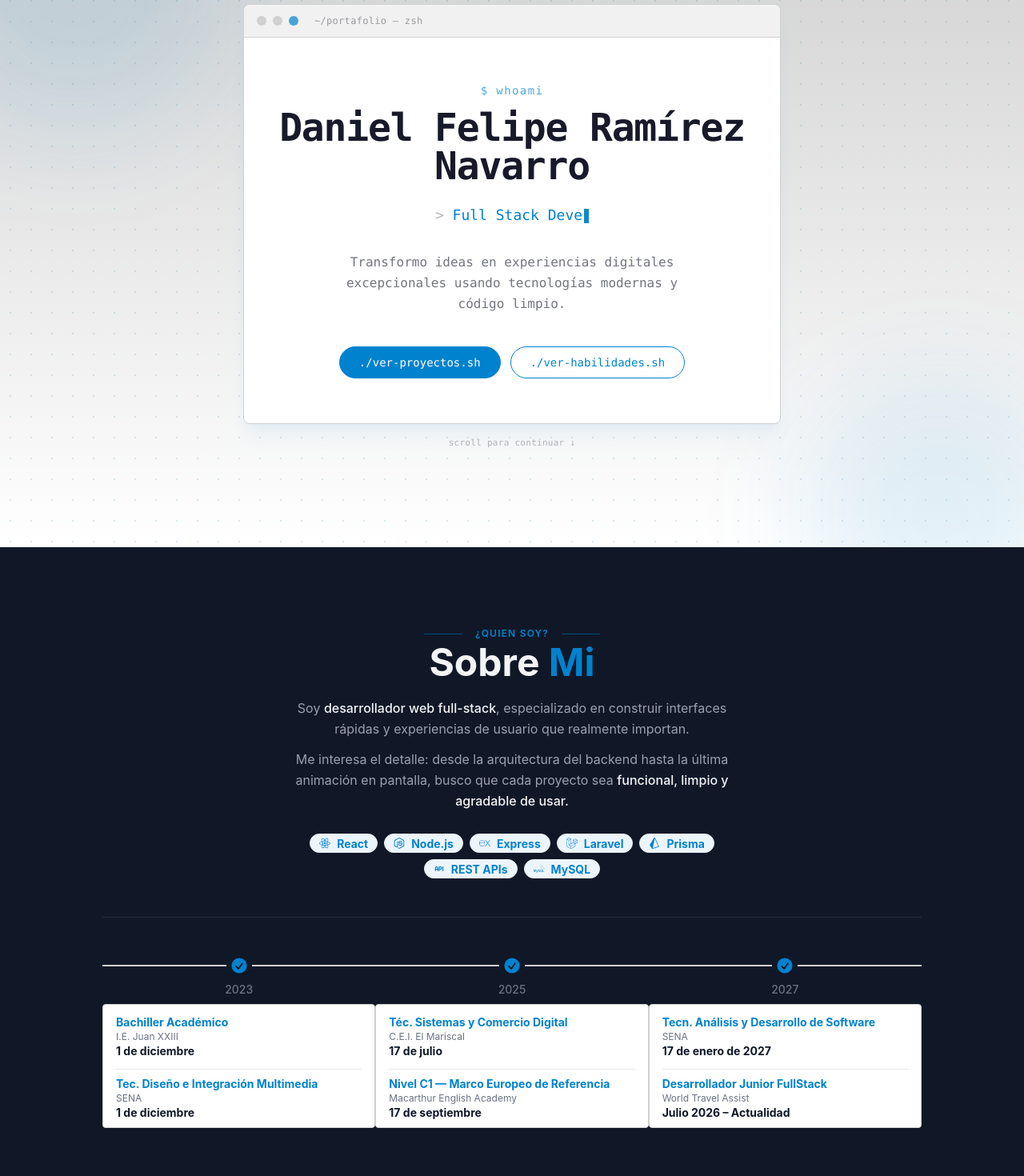
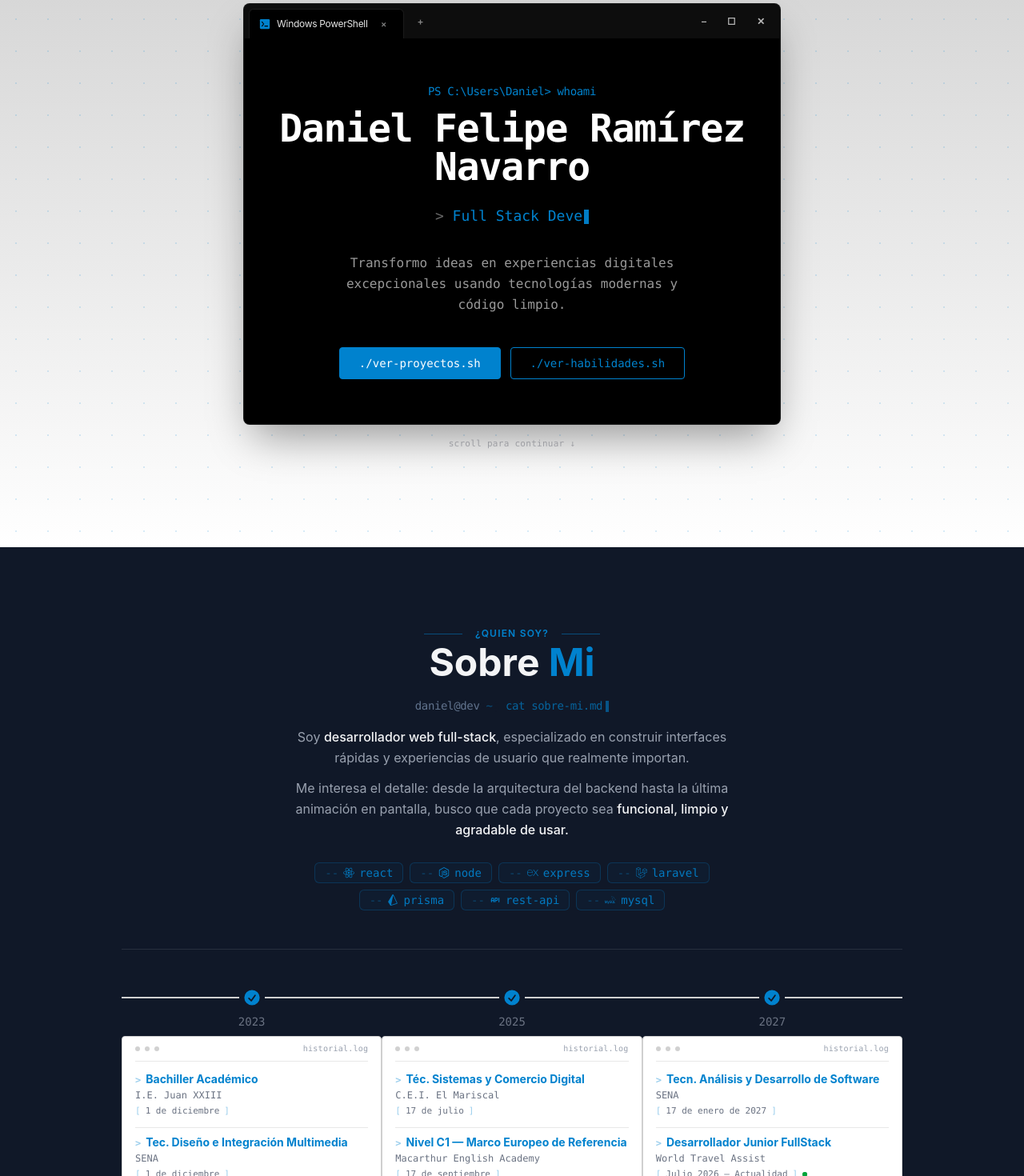
Before and after one commit to DanielRN-SOFT/portafolio_personal_frontend, a React (Vite) app: page / in a window 1280 px wide. Shown: the part 180-1650 px from the top of the page at 80% size. Built offline with nearby package versions, Linux system fonts and the light colour scheme; no server answers.

Commit message:
Seccion sobre mi rediseñada

```diff
--- a/src/components/HeroSection.jsx
+++ b/src/components/HeroSection.jsx
@@ -55,42 +55,108 @@ const HeroSection = () => {
         className="absolute inset-0 opacity-[0.15] text-primary"
         style={{
           backgroundImage: "radial-gradient(currentColor 1px, transparent 1px)",
-          backgroundSize: "26px 26px",
+          backgroundSize: "40px 40px",
         }}
       />
-      {/* Resplandores azules suaves, coherentes con un fondo claro */}
-      <div className="pointer-events-none absolute -top-24 -left-24 h-95 w-95 rounded-full bg-primary/10 blur-3xl" />
-      <div className="pointer-events-none absolute -bottom-32 -right-16 h-85 w-85 rounded-full bg-primary/10 blur-3xl" />
+      <div className="relative z-10 w-full max-w-2xl">
+        {/* Ventana estilo Windows Terminal, con tokens de daisyUI */}
+        <div className="rounded-lg overflow-hidden border border-neutral-content/10 bg-neutral text-neutral-content shadow-2xl shadow-black/40">
+          {/* Fila de pestañas, estilo Fluent */}
+          <div className="flex items-stretch bg-neutral-content/5 pt-1.5 px-1.5 gap-1">
+            <div className="flex items-center gap-2 rounded-t-md bg-neutral px-3 py-1.5 border-t border-x border-neutral-content/10">
+              <svg
+                width="14"
+                height="14"
+                viewBox="0 0 16 16"
+                fill="none"
+                className="shrink-0 text-primary"
+                aria-hidden="true"
+              >
+                <rect
+                  x="1"
+                  y="1"
+                  width="14"
+                  height="14"
+                  rx="1.5"
+                  className="fill-current"
+                />
+                <path
+                  d="M4 5L6.5 8L4 11"
+                  stroke="currentColor"
+                  className="text-neutral"
+                  strokeWidth="1.2"
+                  strokeLinecap="round"
+                  strokeLinejoin="round"
+                />
+                <path
+                  d="M8 11H12"
+                  stroke="currentColor"
+                  className="text-neutral"
+                  strokeWidth="1.2"
+                  strokeLinecap="round"
+                />
+              </svg>
+              <span className="text-xs font-sans tracking-tight text-neutral-content/90">
+                Windows PowerShell
+              </span>
+              <span className="btn btn-ghost btn-xs btn-circle text-neutral-content/50 hover:text-neutral-content">
+                ×
+              </span>
+            </div>
+            <button
+              type="button"
+              tabIndex={-1}
+              aria-hidden="true"
+              className="btn btn-ghost btn-sm text-neutral-content/50"
+            >
+              +
+            </button>
 
-      <div className="relative z-10 w-full max-w-2xl">
-        {/* Ventana de terminal, en clave clara */}
-        <div className="rounded-lg border border-base-300 bg-base-100 shadow-xl shadow-primary/5">
-          {/* Barra de título */}
-          <div className="flex items-center gap-2 border-b border-base-300 bg-base-200/60 px-4 py-3 rounded-t-lg">
-            <span className="h-3 w-3 rounded-full bg-base-300" />
-            <span className="h-3 w-3 rounded-full bg-base-300" />
-            <span className="h-3 w-3 rounded-full bg-primary/70" />
-            <span className="ml-3 text-xs text-base-content/40 tracking-wide font-mono">
-              ~/portafolio — zsh
-            </span>
+            {/* Controles de ventana */}
+            <div className="ml-auto flex items-stretch">
+              <button
+                type="button"
+                tabIndex={-1}
+                aria-hidden="true"
+                className="btn btn-ghost btn-sm rounded-none text-neutral-content/70"
+              >
+                &#8211;
+              </button>
+              <button
+                type="button"
+                tabIndex={-1}
+                aria-hidden="true"
+                className="btn btn-ghost btn-sm rounded-none text-neutral-content/70 text-xs"
+              >
+                &#9633;
+              </button>
+              <button
+                type="button"
+                tabIndex={-1}
+                aria-hidden="true"
+                className="btn btn-ghost btn-sm rounded-none text-neutral-content/70 hover:btn-error"
+              >
+                &#10005;
+              </button>
+            </div>
           </div>
 
-          {/* Cuerpo */}
+          {/* Cuerpo de la terminal */}
           <div className="px-6 py-10 sm:px-10 sm:py-14 text-center font-mono">
-            <p className="text-xs sm:text-sm text-primary/70 mb-3 tracking-widest">
-              $ whoami
+            <p className="text-xs sm:text-sm text-primary mb-3 tracking-tight text-left sm:text-center">
+              PS C:\Users\Daniel&gt; whoami
             </p>
-            <h1 className="text-3xl sm:text-4xl md:text-5xl font-bold text-base-content mb-6 tracking-tight">
+            <h1 className="text-3xl sm:text-4xl md:text-5xl font-bold text-neutral-content mb-6 tracking-tight">
               Daniel Felipe Ramírez Navarro
             </h1>
 
             <div className="min-h-7 mb-8 text-base sm:text-lg text-primary font-medium">
-              <span className="text-base-content/30">&gt;&nbsp;</span>
+              <span className="text-neutral-content/40">&gt;&nbsp;</span>
               {text}
               <span className="inline-block w-[0.55ch] bg-primary animate-pulse ml-0.5 align-middle h-[1em]" />
             </div>
 
-            <p className="mb-10 text-sm sm:text-base text-base-content/60 max-w-md mx-auto leading-relaxed">
+            <p className="mb-10 text-sm sm:text-base text-neutral-content/60 max-w-md mx-auto leading-relaxed">
               Transformo ideas en experiencias digitales excepcionales usando
               tecnologías modernas y código limpio.
             </p>
@@ -98,13 +164,13 @@ const HeroSection = () => {
             <div className="flex flex-col sm:flex-row justify-center items-center gap-3">
               <a
                 href="#proyectos"
-                className="btn btn-primary rounded-full px-6 font-mono font-normal normal-case"
+                className="btn btn-primary rounded-sm px-6 font-mono font-normal normal-case"
               >
                 ./ver-proyectos.sh
               </a>
               <a
                 href="#habilidades"
-                className="btn btn-outline btn-primary rounded-full px-6 font-mono font-normal normal-case"
+                className="btn btn-outline btn-primary rounded-sm px-6 font-mono font-normal normal-case"
               >
                 ./ver-habilidades.sh
               </a>
--- a/src/components/ItemLineaTiempo.jsx
+++ b/src/components/ItemLineaTiempo.jsx
@@ -1,3 +1,39 @@
+const TerminalCardHeader = () => (
+  <div className="flex items-center gap-1.5 pb-2 mb-3 border-b border-base-200">
+    <span className="w-1.5 h-1.5 rounded-full bg-base-300" />
+    <span className="w-1.5 h-1.5 rounded-full bg-base-300" />
+    <span className="w-1.5 h-1.5 rounded-full bg-base-300" />
+    <span className="ml-auto text-[10px] font-mono text-gray-400 tracking-wide">
+      historial.log
+    </span>
+  </div>
+);
+
+const LogEntry = ({ titulo, institucion, fecha }) => {
+  const enCurso = fecha.toLowerCase().includes("actualidad");
+
+  return (
+    <div>
+      <h4 className="font-bold text-primary flex items-baseline gap-1.5">
+        <span className="font-mono text-primary/40 text-xs">{">"}</span>
+        {titulo}
+      </h4>
+      <h5 className="text-xs text-gray-500 font-mono mt-0.5">{institucion}</h5>
+      <h6 className="font-mono text-[11px] text-gray-500 mt-1 inline-flex items-center gap-1.5">
+        <span className="text-primary/40">[</span>
+        {fecha}
+        <span className="text-primary/40">]</span>
+        {enCurso && (
+          <span className="relative inline-flex w-1.5 h-1.5">
+            <span className="absolute inline-flex h-full w-full rounded-full bg-success opacity-75 animate-ping" />
+            <span className="relative inline-flex rounded-full h-1.5 w-1.5 bg-success" />
+          </span>
+        )}
+      </h6>
+    </div>
+  );
+};
+
 const ItemLineaTiempo = ({
   primeraFecha,
   primerTitulo,
@@ -12,7 +48,7 @@ const ItemLineaTiempo = ({
     <>
       {/* ── MÓVIL: fila con 3 columnas fijas ── */}
       <li className="grid grid-cols-[52px_24px_1fr] lg:hidden">
-        <div className="flex justify-end items-start pt-1.5 pr-2 text-xs text-gray-500 font-medium">
+        <div className="flex justify-end items-start pt-1.5 pr-2 text-xs text-gray-500 font-mono font-medium">
           {year}
         </div>
         <div className="flex flex-col items-center">
@@ -68,7 +104,9 @@ const ItemLineaTiempo = ({
           />
         </div>
         {/* Año */}
-        <span className="text-sm font-medium text-gray-500">{year}</span>
+        <span className="text-sm font-mono font-medium text-gray-500">
+          {year}
+        </span>
         {/* Card */}
         <div className="timeline-box text-sm text-gray-900 w-full">
           <CardContent
@@ -97,17 +135,20 @@ const CardContent = ({
   segundaFecha,
 }) => (
   <>
-    <div className="mb-3 pt-1">
-      <h4 className="font-bold text-primary">{primerTitulo}</h4>
-      <h5 className="text-xs text-gray-500">{primeraInstitucion}</h5>
-      <h6 className="font-bold text-sm">{primeraFecha}</h6>
+    <TerminalCardHeader />
+    <div className="mb-3">
+      <LogEntry
+        titulo={primerTitulo}
+        institucion={primeraInstitucion}
+        fecha={primeraFecha}
+      />
     </div>
     <hr className="my-2 border-base-200" />
-    <div>
-      <h4 className="font-bold text-primary">{segundoTitulo}</h4>
-      <h5 className="text-xs text-gray-500">{segundaInstitucion}</h5>
-      <h6 className="font-bold text-sm">{segundaFecha}</h6>
-    </div>
+    <LogEntry
+      titulo={segundoTitulo}
+      institucion={segundaInstitucion}
+      fecha={segundaFecha}
+    />
   </>
 );
 
--- a/src/components/SobreMi.jsx
+++ b/src/components/SobreMi.jsx
@@ -11,16 +11,26 @@ import {
 import { TbApi } from "react-icons/tb";
 
 const Tag = ({ nombre, icono }) => (
-  <span className="badge badge-soft badge-primary rounded-3xl font-bold">
+  <span className="badge badge-outline border-primary/25 bg-primary/5 text-primary/90 font-mono text-xs sm:text-sm font-medium rounded-md px-3 py-3 gap-1.5 normal-case hover:bg-primary/10 hover:border-primary/40 transition-colors">
+    <span className="text-primary/40">--</span>
     {icono} {nombre}
   </span>
 );
 
 const SobreMi = () => {
   return (
-    <div className="max-w-5xl mx-auto px-6text-gray-100 font-sans">
+    <div className="max-w-5xl mx-auto px-6 text-gray-100 font-sans">
       {/* Bio */}
       <div className="max-w-xl mx-auto text-center mb-12">
+        {/* Prompt eyebrow, coherente con el hero */}
+        <p className="font-mono text-xs sm:text-sm text-primary/70 tracking-tight mb-4">
+          <span className="text-secondary">daniel@dev</span>
+          <span className="text-base-content/30">:</span>
+          <span className="text-primary/50">~</span>
+          <span className="text-base-content/30">$</span> cat sobre-mi.md
+          <span className="inline-block w-[0.5ch] h-[1em] bg-primary/60 animate-pulse ml-1 align-middle" />
+        </p>
+
         <p className="text-sm md:text-base leading-relaxed text-gray-400 mb-3">
           Soy{" "}
           <span className="text-gray-100 font-medium">
@@ -37,15 +47,15 @@ const SobreMi = () => {
           </span>
         </p>
 
-        {/* Tags */}
+        {/* Tags como flags de CLI */}
         <div className="flex flex-wrap justify-center gap-2">
-          <Tag nombre="React" icono={<SiReact />} />
-          <Tag nombre="Node.js" icono={<SiNodedotjs />} />
-          <Tag nombre="Express" icono={<SiExpress />} />
-          <Tag nombre="Laravel" icono={<SiLaravel />}></Tag>
-          <Tag nombre="Prisma" icono={<SiPrisma />} />
-          <Tag nombre="REST APIs" icono={<TbApi />} />
-          <Tag nombre="MySQL" icono={<SiMysql />} />
+          <Tag nombre="react" icono={<SiReact />} />
+          <Tag nombre="node" icono={<SiNodedotjs />} />
+          <Tag nombre="express" icono={<SiExpress />} />
+          <Tag nombre="laravel" icono={<SiLaravel />} />
+          <Tag nombre="prisma" icono={<SiPrisma />} />
+          <Tag nombre="rest-api" icono={<TbApi />} />
+          <Tag nombre="mysql" icono={<SiMysql />} />
         </div>
       </div>
 
```
